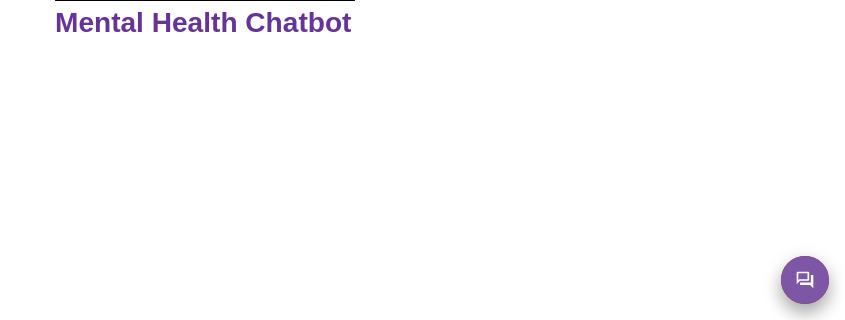
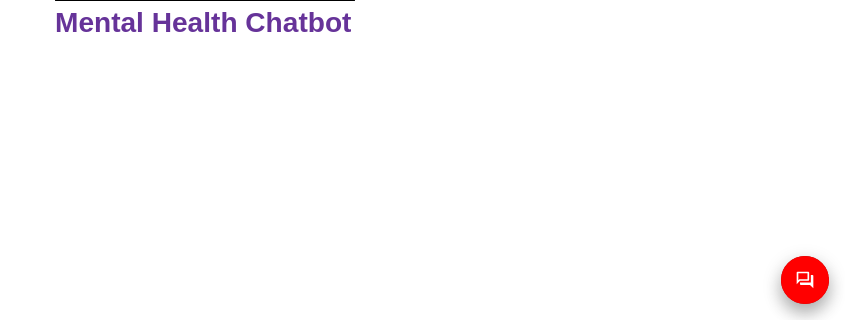
Before and after one commit to Avirat201189221/ChatBot_FlaskApp, a Flask app: page / in a window 1280 px wide, with the pointer over the restyled element. Shown: the part 480-800 px from the top of the page, without its empty margins (435-1280 px from the left). Run offline with Flask 3, Linux system fonts and the light colour scheme; parts of the project's set-up code (start-up, migrations or seed data) failed here and were passed over; some libraries are stand-ins or nearby versions.

Commit message:
Fixed UI bugs and added images

```diff
--- a/static/styles/style.css
+++ b/static/styles/style.css
@@ -429,7 +429,7 @@
     color:white;
   }
   #chatbot_toggle:hover {
-    background: #7d56a5;
+    background: red;
   }
   .line {
     height: 1px;
```
Also changed, not shown: 1 other file.
